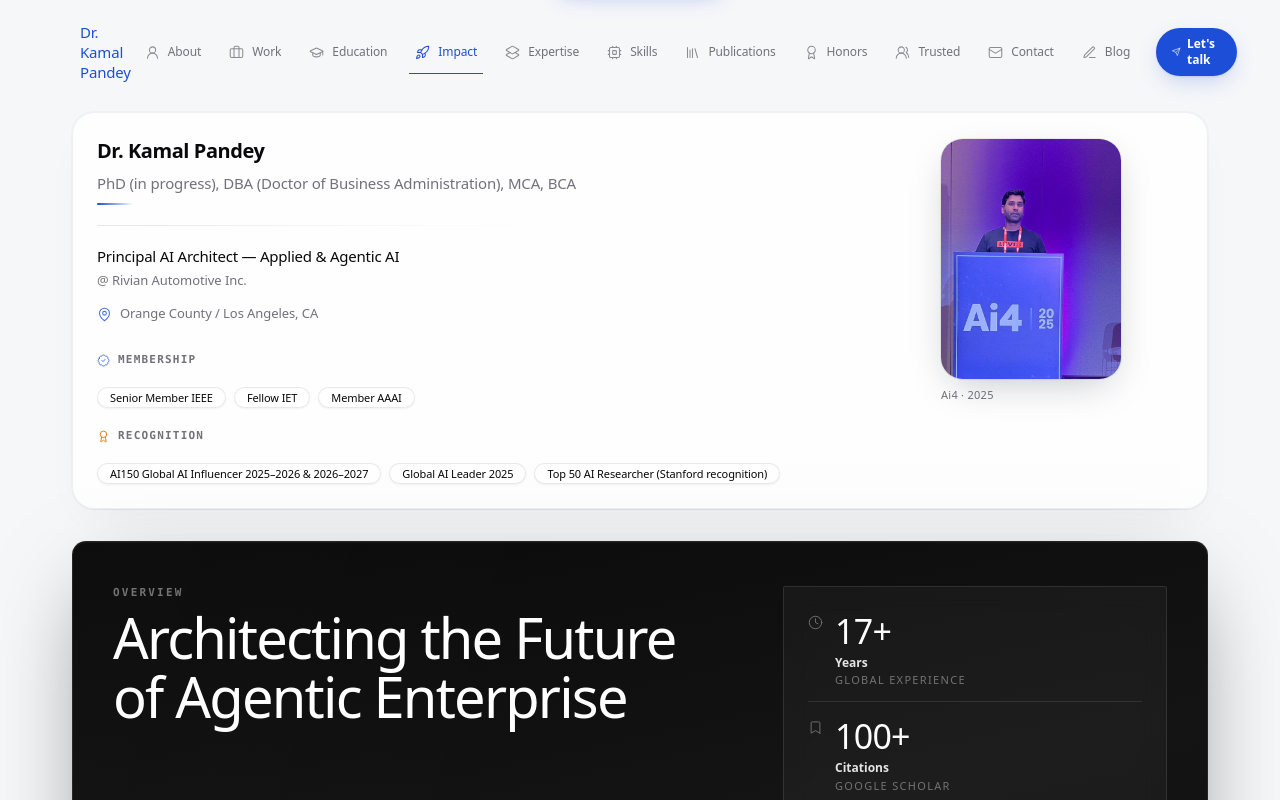
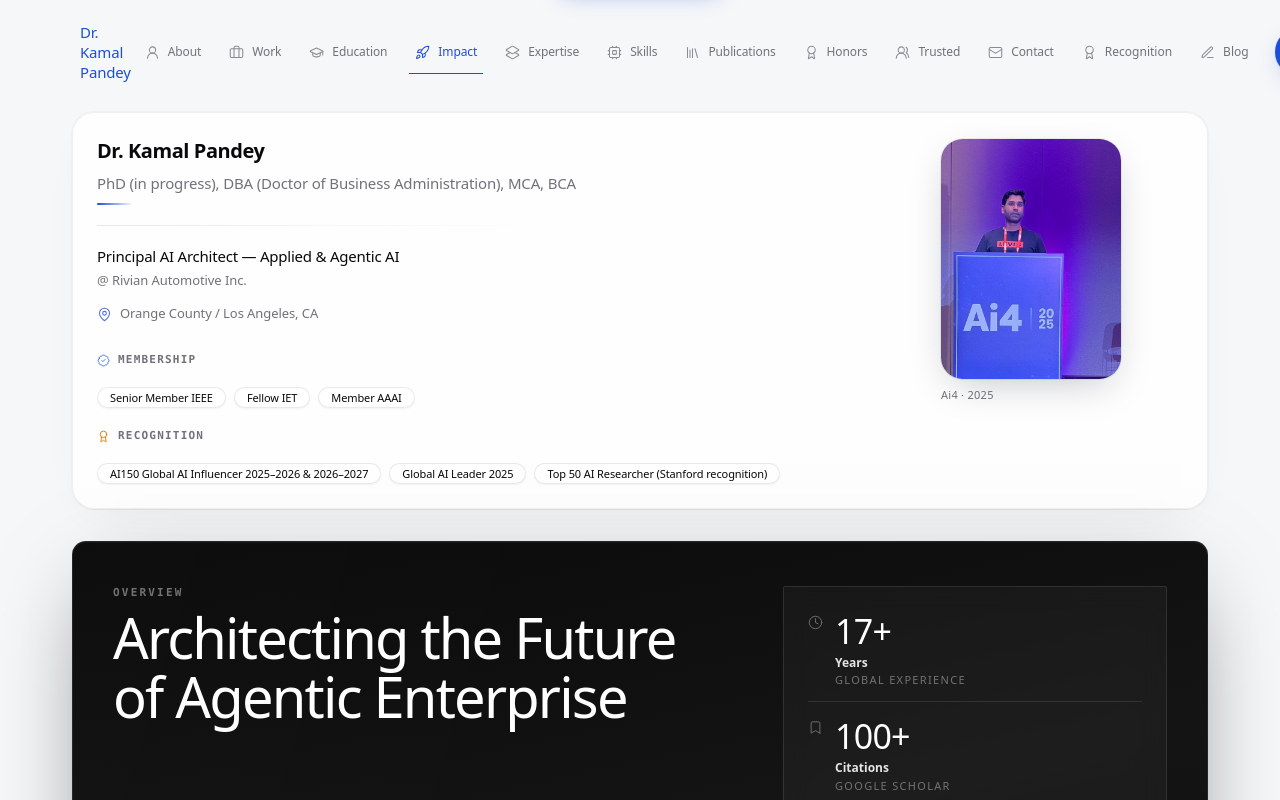
Before and after one commit to Goodkamalpandey/kpportfolio-main, a Next.js app: page / in a window 1280 px wide. Shown: the top 800 px of the page. Built offline with nearby package versions, Linux system fonts and the light colour scheme.

Commit message:
feat(kp): add Recognition link to desktop and mobile nav
Route link to /recognition (active on that page), mirroring the Blog entry.

Co-Authored-By: Claude Opus 4.8 <noreply@anthropic.com>

```diff
--- a/components/kp/KpNav.tsx
+++ b/components/kp/KpNav.tsx
@@ -153,6 +153,21 @@ export default function KpNav() {
                 </Link>
               )
             })}
+            <Link
+              href="/recognition"
+              className={`kp-nav-link inline-flex min-h-[40px] items-center gap-2 rounded-lg px-1.5 py-2 text-xs font-medium ${
+                pathname === '/recognition'
+                  ? 'is-active text-kp-accent dark:text-blue-300'
+                  : 'text-kp-muted hover:text-kp-ink dark:text-kp-line/90 dark:hover:text-dark-text'
+              }`}
+            >
+              <KpUiIcon
+                name="award"
+                size={15}
+                className={`shrink-0 ${pathname === '/recognition' ? 'opacity-100' : 'opacity-80'}`}
+              />
+              <span>Recognition</span>
+            </Link>
             <a
               href={SITE.medium}
               {...externalLinkProps}
@@ -229,10 +244,25 @@ export default function KpNav() {
                 </motion.div>
               ))}
               <motion.div
+                key="recognition-page"
+                initial={{ opacity: 0, y: reduceMotion ? 0 : 12 }}
+                animate={{ opacity: 1, y: 0 }}
+                transition={{ delay: reduceMotion ? 0 : MOBILE.length * 0.05, duration: reduceMotion ? 0.01 : 0.28 }}
+              >
+                <Link
+                  href="/recognition"
+                  className="inline-flex items-center gap-4 font-serif text-3xl font-light text-white transition-opacity hover:opacity-90"
+                  onClick={closeMenu}
+                >
+                  <KpUiIcon name="award" size={28} className="shrink-0 text-white/85" strokeWidth={1.5} />
+                  <span>Recognition</span>
+                </Link>
+              </motion.div>
+              <motion.div
                 key="blog-medium"
                 initial={{ opacity: 0, y: reduceMotion ? 0 : 12 }}
                 animate={{ opacity: 1, y: 0 }}
-                transition={{ delay: reduceMotion ? 0 : MOBILE.length * 0.05, duration: reduceMotion ? 0.01 : 0.28 }}
+                transition={{ delay: reduceMotion ? 0 : (MOBILE.length + 1) * 0.05, duration: reduceMotion ? 0.01 : 0.28 }}
               >
                 <a
                   href={SITE.medium}
```
